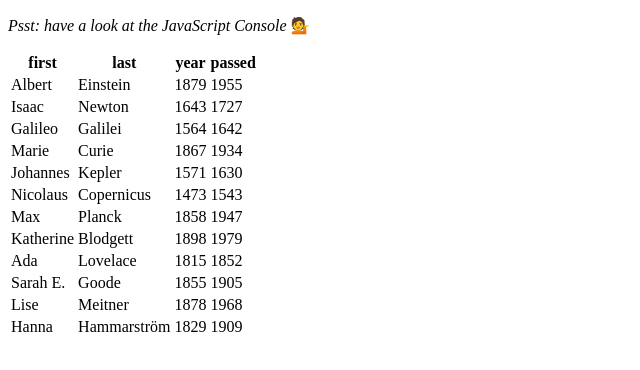
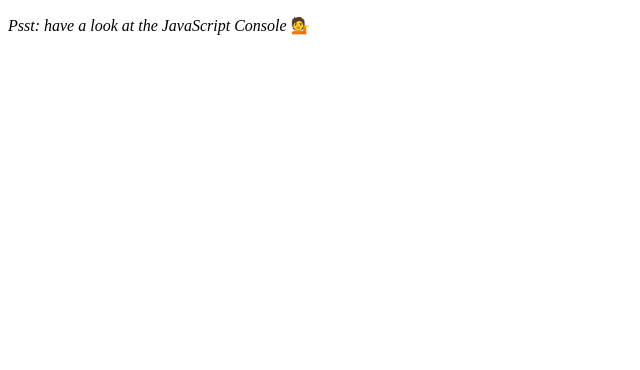
Before and after one commit to harrised94/Javascript30, a plain HTML site: page arraycardio1.html in a window 1280 px wide. Shown: the whole page, without its empty margins (0-640 px from the left). Drawn offline with Linux system fonts and the light colour scheme.

Commit message:
Update arraycardio1.html

```diff
--- a/arraycardio1.html
+++ b/arraycardio1.html
@@ -31,38 +31,6 @@
       { first: 'Lise', last: 'Meitner', year: 1878, passed: 1968 },
       { first: 'Hanna', last: 'Hammarström', year: 1829, passed: 1909 }
     ];
-
-    // EXTRACT VALUE FOR HTML HEADER
-const header = Object.keys(inventors[0]);
-
-// CREATE DYNAMIC TABLE.
-const table = document.createElement("table");
-
-// CREATE HTML TABLE HEADER ROW USING THE EXTRACTED HEADERS ABOVE.
-let tr = table.insertRow(-1);                   // TABLE ROW.
-for (let i = 0; i < header.length; i++) {
-    const th = document.createElement("th");      // TABLE HEADER.
-    th.innerHTML = header[i];
-    tr.appendChild(th);
-}
-
-// ADD JSON DATA TO THE TABLE AS ROWS.
-for (let i = 0; i < inventors.length; i++) {
-
-    tr = table.insertRow(-1);
-
-    for (let j = 0; j < header.length; j++) {
-        let tabCell = tr.insertCell(-1);
-        tabCell.innerHTML = inventors[i][header[j]];
-    }
-}
-
-// FINALLY ADD THE NEWLY CREATED TABLE WITH JSON DATA TO A CONTAINER.
-const divContainer = document.getElementById("showData");
-divContainer.innerHTML = "";
-divContainer.appendChild(table);
-
-
 
     const people = [
       'Bernhard, Sandra', 'Bethea, Erin', 'Becker, Carl', 'Bentsen, Lloyd', 'Beckett, Samuel', 'Blake, William', 'Berger, Ric', 'Beddoes, Mick', 'Beethoven, Ludwig',
@@ -119,14 +87,17 @@ divContainer.appendChild(table);
     // Array.prototype.sort()
     // 3. Sort the inventors by birthdate, oldest to youngest
 
-    const inventorSort = inventors.sort(function(firstPerson, secondPerson) {
+    const inventorSortLong = inventors.sort(function(firstPerson, secondPerson) {
         if(firstPerson.year < secondPerson.year) {
-            return 1;
+                return 1;
         }
             else {
                 return -1;
             }
     });
+
+    const inventorSort = inventors.sort((firstPerson, secondPerson) => firstPerson.year > secondPerson.year ? 1 : -1);
+
 
     console.table(inventorSort)
 
```
